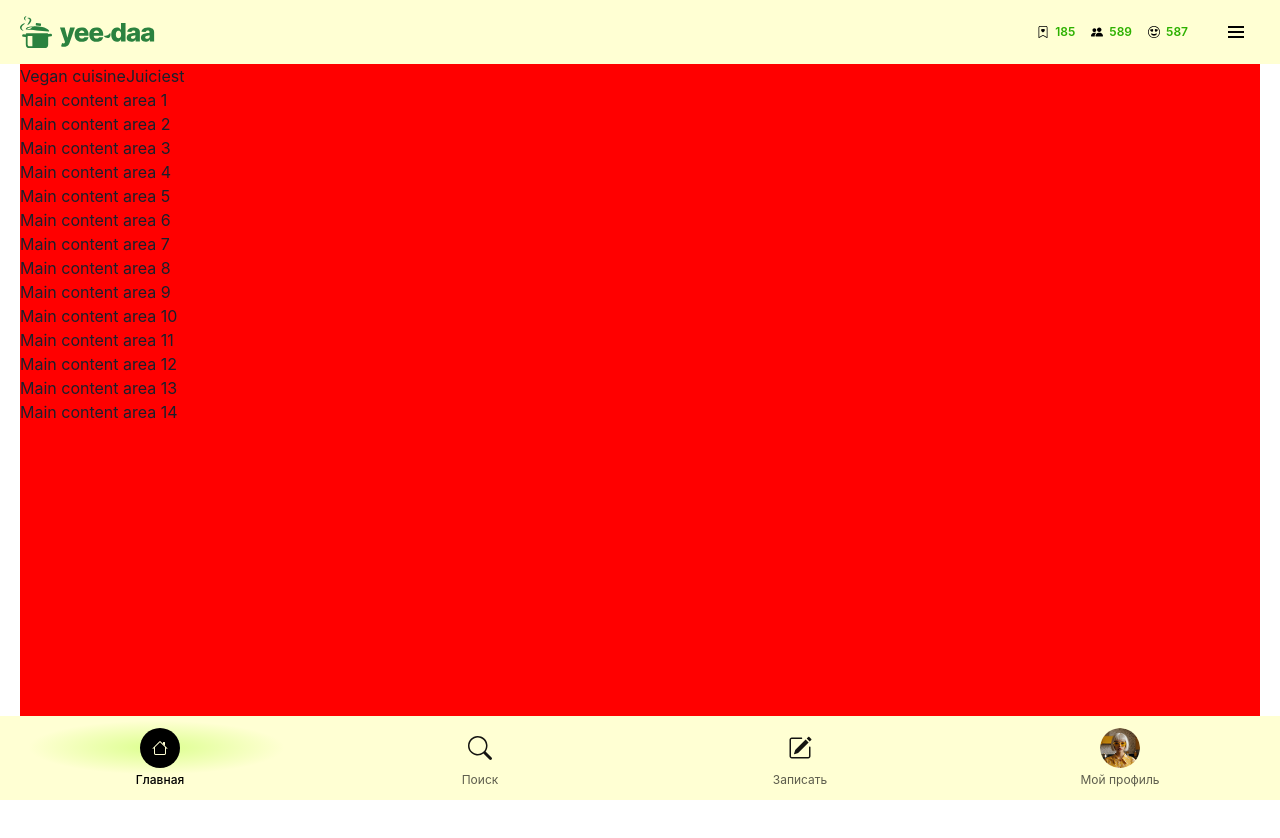
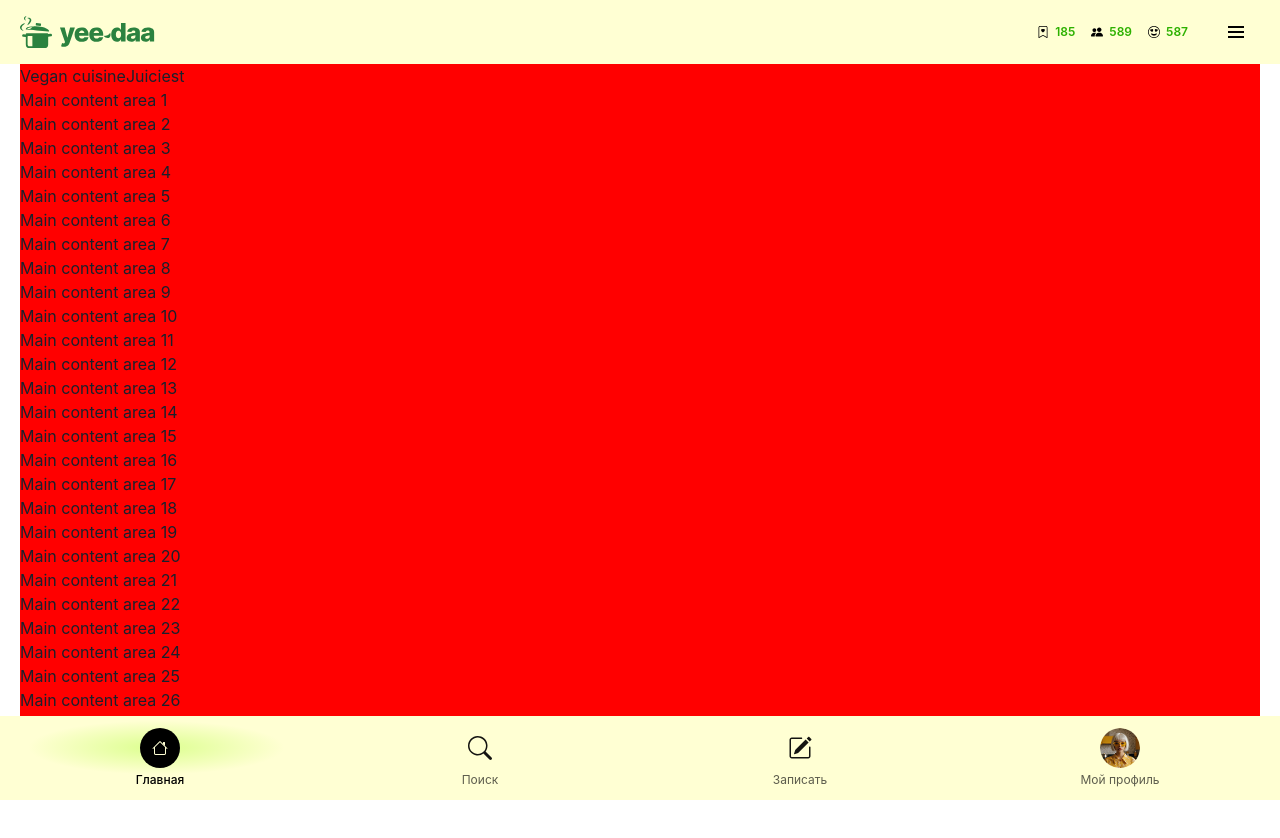
Before and after one commit to ClevertecFrontendLab/smirnovandrey17, a React (Vite) app: page / in a window 1280 px wide. Shown: the top 838 px of the page. Before the commit the page ends 800 px from the top, so only its background shows below. Built offline with nearby package versions, Linux system fonts and the light colour scheme; no server answers; a web font is replaced by a local one.

Commit message:
feat(*): make sidebars sticky

```diff
--- a/src/app/App.css
+++ b/src/app/App.css
@@ -1,5 +1,5 @@
 #root {
-    overflow-x: hidden;
+    /* overflow-x: hidden; */
     max-width: 1920px;
 }
 
--- a/src/components/layouts/Layout/index.tsx
+++ b/src/components/layouts/Layout/index.tsx
@@ -59,8 +59,12 @@ export const Layout = ({ children }: TLayoutProps) => (
             <Box
                 as='aside'
                 w={{ base: 0, lg: `${s.sidebars.width}px` }}
+                h={`calc(100vh - ${s.header.height.lg}px)`}
                 display={{ base: 'none', lg: 'block' }}
                 bg='#e8ecf4'
+                position='sticky'
+                top={`${s.header.height.lg}px`}
+                overflowY='auto'
             >
                 <SidebarLeft />
             </Box>
@@ -72,8 +76,12 @@ export const Layout = ({ children }: TLayoutProps) => (
             <Box
                 as='aside'
                 w={{ base: 0, lg: `${s.sidebars.width}px` }}
+                h={`calc(100vh - ${s.header.height.lg}px)`}
                 display={{ base: 'none', lg: 'block' }}
                 bg='#e8ecf4'
+                position='sticky'
+                top={`${s.header.height.lg}px`}
+                overflowY='auto'
             >
                 <SidebarRight />
             </Box>
--- a/src/components/layouts/SidebarRight/index.tsx
+++ b/src/components/layouts/SidebarRight/index.tsx
@@ -1,11 +1,20 @@
-import { Box } from '@chakra-ui/react';
+import { Box, Flex } from '@chakra-ui/react';
 
 import { ReactionWidgetCtl } from '~/components/ui-kit/widgets/ReactionWidget/ReactionWidgetCtr';
 
 export function SidebarRight() {
     return (
-        <Box px='56px' py='16px' float='right'>
-            <ReactionWidgetCtl isColumn size='lg' />
-        </Box>
+        <Flex
+            h='100%'
+            flexDir='column'
+            alignItems='flex-end'
+            justifyContent='space-between'
+            minH='408px'
+        >
+            <Box px='56px' py='16px' float='right'>
+                <ReactionWidgetCtl isColumn size='lg' />
+            </Box>
+            <Box boxSize='208px' bg='yellow'></Box>
+        </Flex>
     );
 }
--- a/src/components/pages/IndexPage/index.tsx
+++ b/src/components/pages/IndexPage/index.tsx
@@ -17,5 +17,19 @@ export const IndexPage = () => (
         <p>Main content area 12</p>
         <p>Main content area 13</p>
         <p>Main content area 14</p>
+        <p>Main content area 15</p>
+        <p>Main content area 16</p>
+        <p>Main content area 17</p>
+        <p>Main content area 18</p>
+        <p>Main content area 19</p>
+        <p>Main content area 20</p>
+        <p>Main content area 21</p>
+        <p>Main content area 22</p>
+        <p>Main content area 23</p>
+        <p>Main content area 24</p>
+        <p>Main content area 25</p>
+        <p>Main content area 26</p>
+        <p>Main content area 27</p>
+        <p>Main content area 28</p>
     </div>
 );
--- a/src/styles/index.scss
+++ b/src/styles/index.scss
@@ -1,3 +1,4 @@
+@use "./scrollbar.scss";
 @use "./fonts.scss";
 
 * {
@@ -10,79 +11,9 @@ html,
 body {
     width: 100vw;
     max-width: 100vw;
-    overflow-x: hidden;
 }
 
 :root {
     --font-family: "Inter", sans-serif;
     --second-family: "Roboto", sans-serif;
 }
-
-/*:root {
-    font-family: Inter, system-ui, Avenir, Helvetica, Arial, sans-serif;
-    line-height: 1.5;
-    font-weight: 400;
-
-    color-scheme: light dark;
-    color: rgba(255, 255, 255, 0.87);
-    background-color: #242424;
-
-    font-synthesis: none;
-    text-rendering: optimizeLegibility;
-    -webkit-font-smoothing: antialiased;
-    -moz-osx-font-smoothing: grayscale;
-}
-
-a {
-    font-weight: 500;
-    color: #646cff;
-    text-decoration: inherit;
-}
-a:hover {
-    color: #535bf2;
-}
-
-body {
-    margin: 0;
-    display: flex;
-    place-items: center;
-    min-width: 320px;
-    min-height: 100vh;
-}
-
-h1 {
-    font-size: 3.2em;
-    line-height: 1.1;
-}
-
-button {
-    border-radius: 8px;
-    border: 1px solid transparent;
-    padding: 0.6em 1.2em;
-    font-size: 1em;
-    font-weight: 500;
-    font-family: inherit;
-    background-color: #1a1a1a;
-    cursor: pointer;
-    transition: border-color 0.25s;
-}
-button:hover {
-    border-color: #646cff;
-}
-button:focus,
-button:focus-visible {
-    outline: 4px auto -webkit-focus-ring-color;
-}
-
-@media (prefers-color-scheme: light) {
-    :root {
-        color: #213547;
-        background-color: #fff;
-    }
-    a:hover {
-        color: #747bff;
-    }
-    button {
-        background-color: #f9f9f9;
-    }
-}*/
--- /dev/null
+++ b/src/styles/scrollbar.scss
@@ -0,0 +1,27 @@
+@media (hover: hover) and (pointer: fine) {
+  /* Completely remove horizontal scrollbar */
+  ::-webkit-scrollbar:horizontal {
+      height: 0;
+      display: none;
+      background: transparent;
+  }
+
+  /* Keep native vertical scrollbar */
+  ::-webkit-scrollbar {
+      width: 16px; /* Chrome's default vertical scrollbar width */
+  }
+
+  /* Native vertical scrollbar track */
+  ::-webkit-scrollbar-track:vertical {
+      background: #f1f1f1;
+      border-left: 1px solid #e0e0e0;
+  }
+
+  /* Native vertical scrollbar thumb */
+  ::-webkit-scrollbar-thumb:vertical {
+      background: #c1c1c1;
+      border-radius: 8px;
+      border: 4px solid transparent;
+      background-clip: content-box;
+  }
+}
```
